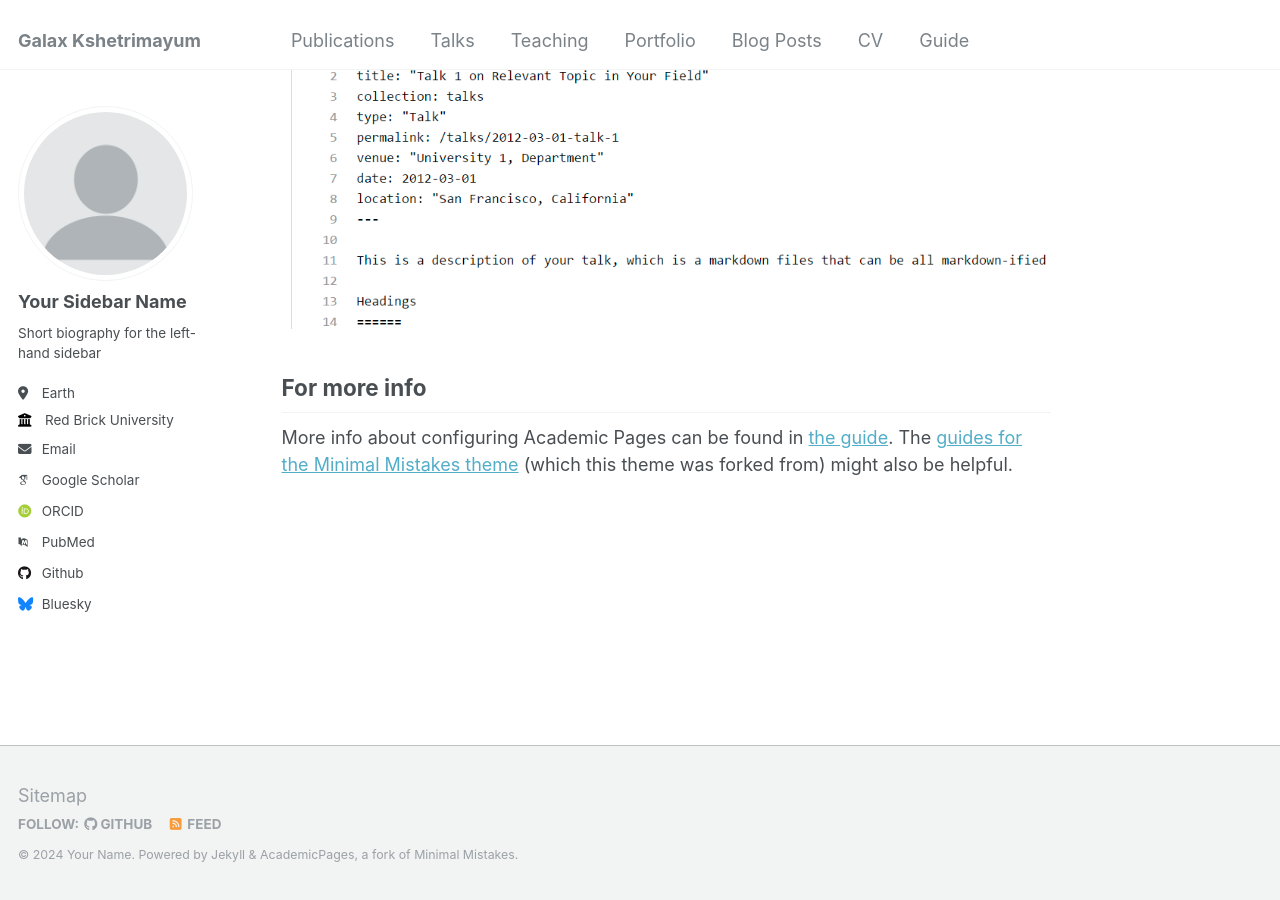
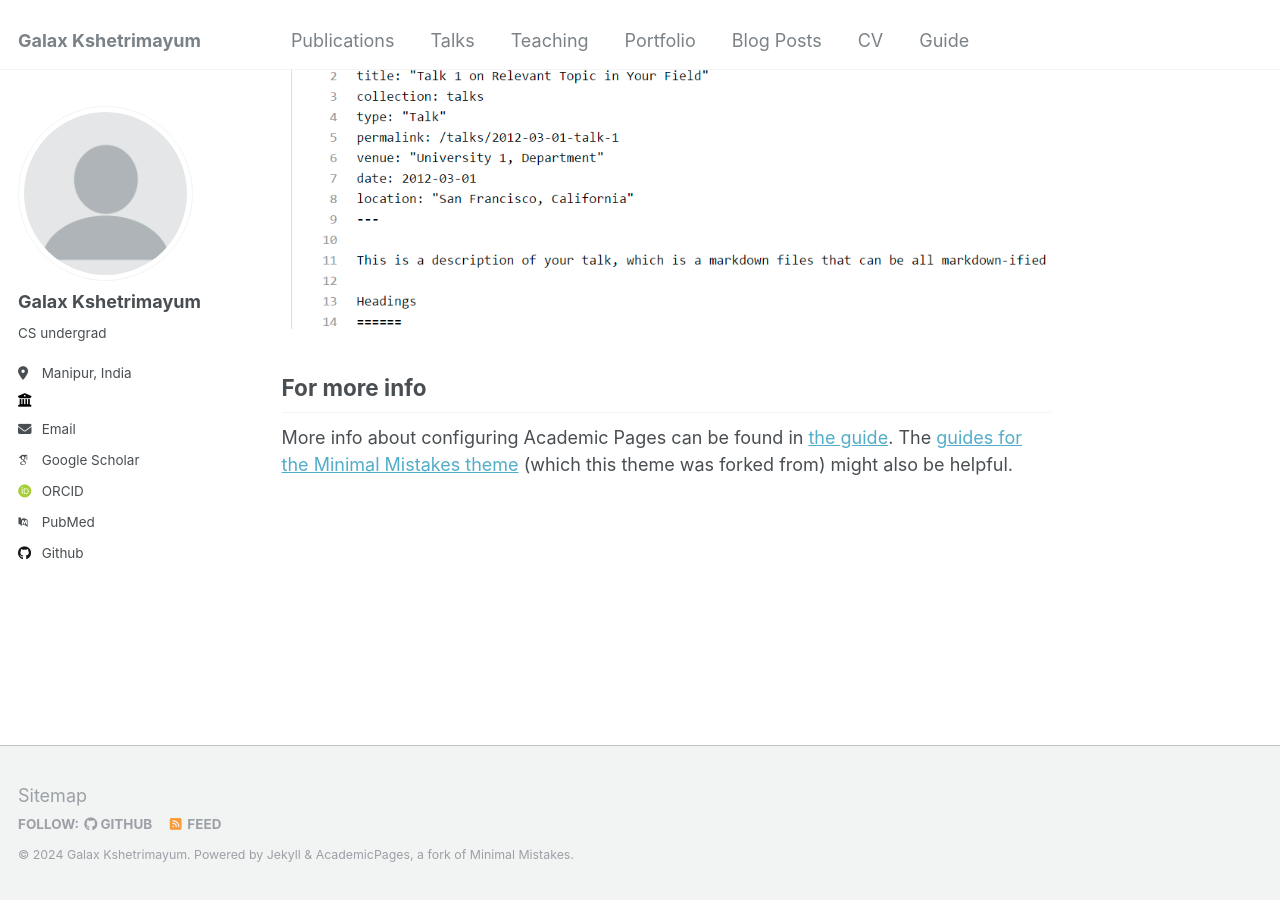
Before and after one commit to galax19ksh/galax19ksh.github.io, a Jekyll site: the page built from _pages/about.md, in a window 1280 px wide and 900 px high, scrolled down 2660 px. Built offline with Jekyll 4.4.1, drawn with Linux system fonts in a browser that asks for light colours; some web fonts are replaced.

Commit message:
Update _config.yml

```diff
--- a/_config.yml
+++ b/_config.yml
@@ -10,7 +10,7 @@
 locale                   : "en-US"
 title                    : "Galax Kshetrimayum"
 title_separator          : "-"
-name                     : &name "Your Name"
+name                     : &name "Galax Kshetrimayum"
 description              : &description "personal description"
 url                      : https://academicpages.github.io # the base hostname & protocol for your site e.g. "https://mmistakes.github.io"
 baseurl                  : "" # the subpath of your site, e.g. "/blog"
@@ -22,13 +22,13 @@ repository               : "academicpages/academicpages.github.io"
 author:
   # Biographic information
   avatar           : "profile.png"
-  name             : "Your Sidebar Name"
+  name             : "Galax Kshetrimayum"
   pronouns         : # example: "she/her"
-  bio              : "Short biography for the left-hand sidebar"
-  location         : "Earth"
-  employer         : "Red Brick University"
+  bio              : "CS undergrad"
+  location         : "Manipur, India"
+  employer         : ""
   uri              : # URL
-  email            : "none@example.org"
+  email            : "galaxkshetrimayum16@gmail.com"
 
   # Academic websites
   arxiv            : # URL - Update with the correct link to your profile
@@ -48,7 +48,7 @@ author:
   stackoverflow    : # User number or user number and name (i.e., use "1" or "1/jeff-atwood")
 
   # Social media
-  bluesky          : "bsky.app" # Replace this with you Bluesky username
+  #bluesky          : "bsky.app" # Replace this with you Bluesky username
   facebook         : # Username
   flickr           : # Username
   foursquare       : # Username
```
